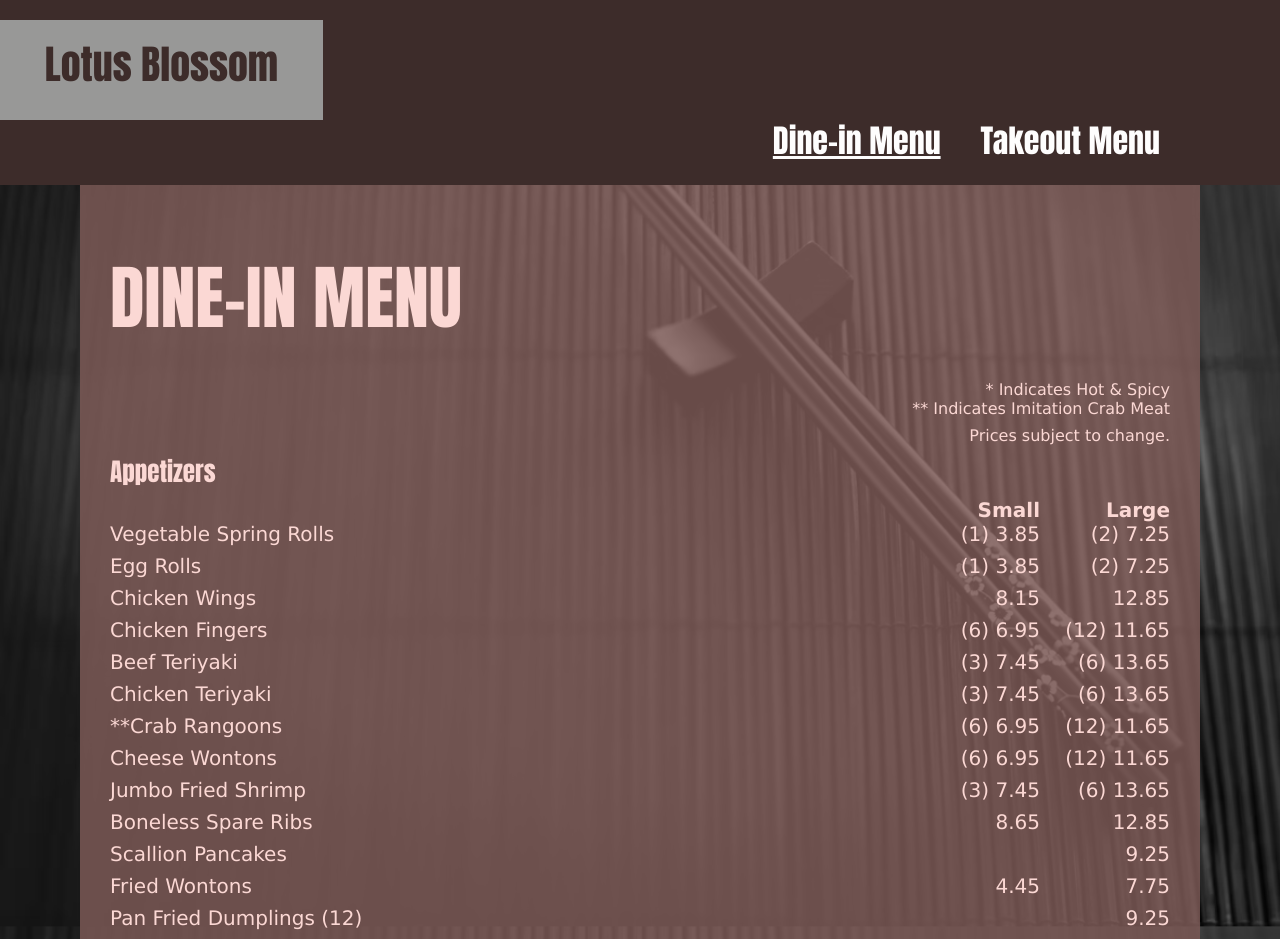
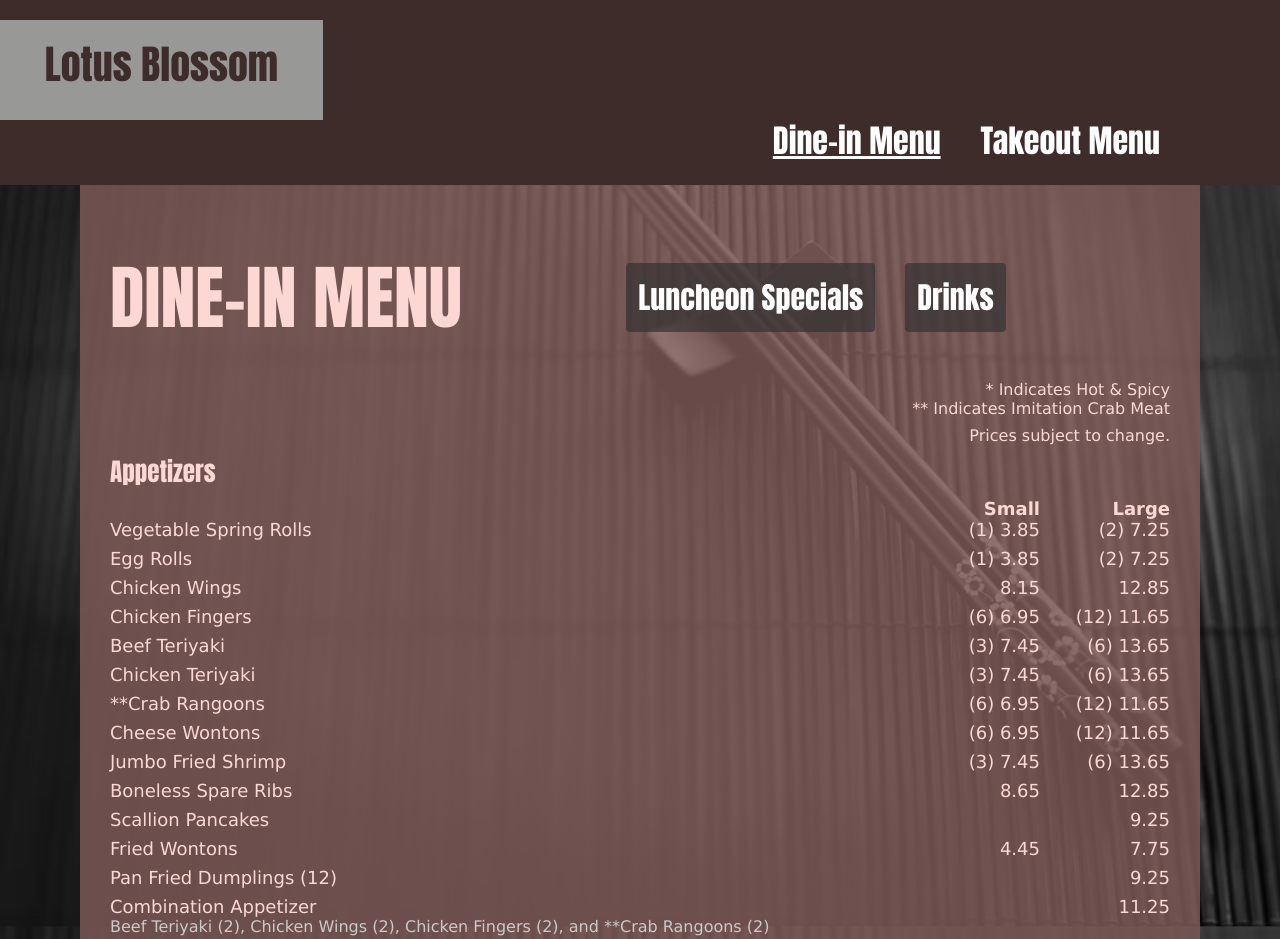
Before and after one commit to lotusblossommaine/restaurant, a React (Create React App) app: page / in a window 1280 px wide. Shown: the top 939 px of the page. Built offline with nearby package versions, Linux system fonts and the light colour scheme; the HTML template or start-up script is replaced by a standard one.

Commit message:
scroll to sections

```diff
--- a/src/App.css
+++ b/src/App.css
@@ -4,6 +4,9 @@
     --pink-text-color: rgb(251, 216, 212);
     --white-text-color: rgb(254, 253, 253);
     --brown-text-color: rgb(203, 202, 202);
+    --brown-bg-color: rgba(50, 50, 50);
+    --brown-bg-transparent-color: rgba(50, 50, 50, 0.69);
+    --white-hover-text-color: rgb(203, 202, 202)
 }
 
 body {
@@ -90,9 +93,35 @@ body {
     color: var(--pink-text-color);
 }
 
+.contentHeader {
+    display: flex;
+    justify-content: space-between;
+}
+
 .content h1 {
     font-size: 70px;
     margin: 30px 0;
+}
+
+.scrollButtonsContainer {
+    display: flex;
+    gap: 30px;
+    font-size: 30px;
+    height: 100%;
+    margin: auto;
+    cursor: pointer;
+}
+
+.scrollButton:hover {
+    background: var(--brown-bg-color);
+    color: var(--white-hover-text-color);
+}
+
+.scrollButton {
+    background: var(--brown-bg-transparent-color);
+    color: var(--white-text-color);
+    padding: 12px;
+    border-radius: 4px;
 }
 
 
@@ -121,4 +150,14 @@ body {
     .content h1 {
         font-size: 50px;
     }
+
+    .scrollButtonsContainer {
+        flex-direction: column;
+        gap: 12px;
+        font-size: 14px;
+    }
+
+    .scrollButton {
+        padding: 8px;
+    }
 }
--- a/src/App.js
+++ b/src/App.js
@@ -1,4 +1,4 @@
-import { useState } from 'react';
+import { useRef, useState } from 'react';
 import classnames from 'classnames';
 
 import './App.css';
@@ -17,8 +17,28 @@ const MenuKey = () => {
   )
 }
 
+const ScrollButtons = ({ luncheonSpecialsRef, drinksRef }) => {
+  const scrollToLunch = () => {
+    luncheonSpecialsRef.current.scrollIntoView({ behavior: 'smooth', block: 'start' });
+  };
+
+  const scrollToDrinks = () => {
+    drinksRef.current.scrollIntoView({ behavior: 'smooth', block: 'start' });
+  };
+
+  return (
+    <div className="scrollButtonsContainer">
+      <div className="scrollButton" onClick={scrollToLunch}>Luncheon Specials</div>
+      <div className="scrollButton" onClick={scrollToDrinks}>Drinks</div>
+    </div>
+  )
+}
+
 function App() {
-  const [isTakeout, setIsTakeout] = useState(false);
+  const [isTakeout, setIsTakeout] = useState(false)
+
+  const luncheonSpecialsRef = useRef(null);
+  const drinksRef = useRef(null);
 
   return (
     <div className="App" >
@@ -34,9 +54,12 @@ function App() {
         </div>
         <div className="backgroundOverlay">
           <div className="content">
-            <h1>{isTakeout ? 'TAKEOUT MENU' : 'DINE-IN MENU'}</h1>
+            <div className="contentHeader">
+              <h1>{isTakeout ? 'TAKEOUT MENU' : 'DINE-IN MENU'}</h1>
+              <ScrollButtons luncheonSpecialsRef={luncheonSpecialsRef} drinksRef={drinksRef} />
+            </div>
             <MenuKey />
-            <Menu isTakeout={isTakeout} />
+            <Menu isTakeout={isTakeout} luncheonSpecialsRef={luncheonSpecialsRef} drinksRef={drinksRef} />
           </div>
         </div>
       </div>
--- a/src/Menu/Menu.css
+++ b/src/Menu/Menu.css
@@ -23,9 +23,9 @@
 .menuGroup {
     display: flex;
     flex-wrap: wrap;
-    gap: 20px;
+    gap: 40px;
     font-family: Verdana, Geneva, Tahoma, sans-serif;
-    font-size: 20px;
+    font-size: 18px;
 }
 
 .puPuPlatterItem {
@@ -60,7 +60,7 @@
     gap: 8px;
 }
 
-.menuSection.isColumn h3 {
+.menuSection.isColumn h2, .menuSection.isColumn h3 {
     text-align: center;
 }
 
@@ -71,7 +71,7 @@
 }
 
 .menuSection.isColumn .menuItem {
-    width: 46%;
+    width: 48%;
     color: var(--white-text-color);
 }
 
--- a/src/Menu/Menu.jsx
+++ b/src/Menu/Menu.jsx
@@ -3,7 +3,7 @@ import classnames from 'classnames';
 
 import { readCSV, parseData } from "../utils";
 import './Menu.css';
-import { BEER, BEVERAGES, COMBO_PLATE_SECTIONS, DRINKS, FOOD_SECTION_LIST, LUNCHEON_SPECIALS, MIXED_DRINKS, NON_ALCOHOLIC_BEER_OPTION, PU_PU_PLATTERS, SECTIONS_WITH_COLUMNS, SECTIONS_WITH_NO_SIZE_HEADER, SECTIONS_WITH_WHITE_ITEMS, SUGGESTIONS, WINE } from "../constants";
+import { BEER, BEVERAGES, COMBO_PLATE_SECTIONS, DRINKS, FOOD_SECTION_LIST, LUNCHEON_SPECIALS, MAJOR_SECTIONS, MIXED_DRINKS, NON_ALCOHOLIC_BEER_OPTION, PU_PU_PLATTERS, SECTIONS_WITH_COLUMNS, SECTIONS_WITH_NO_SIZE_HEADER, SECTIONS_WITH_WHITE_ITEMS, SUGGESTIONS, WINE } from "../constants";
 
 const QuantityLabel = ({ sectionName, prices, index }) => {
     const isDrinksSection = sectionName === DRINKS;
@@ -138,7 +138,7 @@ const MenuSection = ({ section }) => {
                     {name === LUNCHEON_SPECIALS ? 'Served Daily 11:00am to 3:00pm' : <br />}
                 </div>
             }
-            {COMBO_PLATE_SECTIONS.includes(name) || name === SUGGESTIONS ? <h2>{name}</h2> : <h3>{name}</h3>}
+            {MAJOR_SECTIONS.includes(name) ? <h2>{name}</h2> : <h3>{name}</h3>}
             {COMBO_PLATE_SECTIONS.includes(name) && <ComboPlateDescription />}
             {hasPriceHeader && <PriceHeader />}
             <MenuItems items={items} sectionName={name} />
@@ -146,9 +146,9 @@ const MenuSection = ({ section }) => {
     )
 }
 
-const MenuGrouping = ({ data, sectionList }) => {
+const MenuGrouping = ({ data, sectionList, ref }) => {
     return (
-        <div className="menuGroup">
+        <div className="menuGroup" ref={ref}>
             {sectionList.map(sectionName => {
                 const section = data.find(({ name }) => name === sectionName);
                 return (
@@ -159,7 +159,7 @@ const MenuGrouping = ({ data, sectionList }) => {
     )
 }
 
-const Menu = ({ isTakeout }) => {
+const Menu = ({ isTakeout, luncheonSpecialsRef, drinksRef }) => {
     const [data, setData] = useState();
 
     useEffect(() => {
@@ -171,20 +171,19 @@ const Menu = ({ isTakeout }) => {
         fetchData();
     }, [isTakeout]);
 
+
     if (!data) {
         return null;
     }
 
-    console.log({ data })
-
     return (
         <div className="menu">
             <MenuGrouping data={data} sectionList={FOOD_SECTION_LIST} />
-            <MenuGrouping data={data} sectionList={COMBO_PLATE_SECTIONS} />
+            <MenuGrouping ref={luncheonSpecialsRef} data={data} sectionList={COMBO_PLATE_SECTIONS} />
             <MenuGrouping data={data} sectionList={[SUGGESTIONS]} />
             {!isTakeout &&
                 <>
-                    <MenuGrouping data={data} sectionList={[DRINKS]} />
+                    <MenuGrouping ref={drinksRef} data={data} sectionList={[DRINKS]} />
                     <MenuGrouping data={data} sectionList={[MIXED_DRINKS]} />
                     <MenuGrouping data={data} sectionList={[BEER, WINE, NON_ALCOHOLIC_BEER_OPTION]} />
                     <MenuGrouping data={data} sectionList={[BEVERAGES]} />
--- a/src/constants.js
+++ b/src/constants.js
@@ -48,3 +48,4 @@ export const NO_SMALL_SECTIONS_FOR_DINE_IN = [FRIED_RICE, LO_MEIN, CHOW_MEIN];
 export const SECTIONS_WITH_NO_SIZE_HEADER = [DRINKS, BEVERAGES];
 export const SECTIONS_WITH_COLUMNS = [DRINKS, MIXED_DRINKS];
 export const SECTIONS_WITH_WHITE_ITEMS = [...COMBO_PLATE_SECTIONS, SUGGESTIONS];
+export const MAJOR_SECTIONS = [...COMBO_PLATE_SECTIONS, SUGGESTIONS, DRINKS];
```
